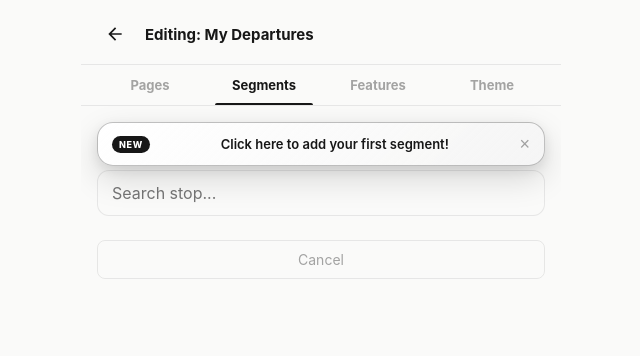
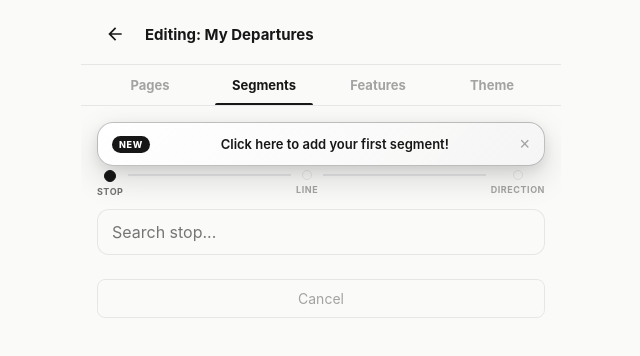
Before and after one commit to cxr-dev/Nasta, a Svelte app: page / in a window 1280 px wide. Both pictures are taken after a click on the button "+ Add segment". Shown: the top 356 px of the page, without its empty margins (319-959 px from the left). Built offline with nearby package versions, Linux system fonts and the light colour scheme; a web font is replaced by a local one.

Commit message:
Added progress bar for adding segments.

```diff
--- a/src/components/SegmentSearch.svelte
+++ b/src/components/SegmentSearch.svelte
@@ -12,6 +12,7 @@ import { getT } from '../stores/localeStore.svelte';
 import { getSettings, setActiveTransportType } from '../stores/settingsStore.svelte';
 import DirectionSelector from './DirectionSelector.svelte';
 import { onMount } from 'svelte';
+import gsap from 'gsap';
 
 const SEARCH_MIN_QUERY_LENGTH = 2;
 const SEARCH_DEBOUNCE_MS = 300;
@@ -145,6 +146,12 @@ function getDistanceSortValue(station: SiteSearchResult): number {
   let loadingDeps = $state(false);
   let departureError = $state<string | null>(null);
   let step = $state<'search' | 'select' | 'direction'>('search');
+  let stepIndex = $derived(
+    step === 'search' ? 0 : step === 'select' ? 1 : 2
+  );
+  let stepLabels = $derived([t.stepStop, t.stepLine, t.stepDirection]);
+  let progressEl = $state<HTMLDivElement | undefined>();
+  let contentEl = $state<HTMLDivElement | undefined>();
   let debounceTimer: ReturnType<typeof setTimeout>;
   let abortController: AbortController | null = null;
 
@@ -373,10 +380,56 @@ function getDistanceSortValue(station: SiteSearchResult): number {
       void fetchLocationIfEnabled();
     }
   });
+
+  $effect(() => {
+    const idx = stepIndex;
+    if (!progressEl) return;
+    const reduce = window.matchMedia('(prefers-reduced-motion: reduce)').matches;
+    if (reduce) return;
+    const dot = progressEl.querySelector(`[data-step="${idx}"]`) as HTMLElement | null;
+    if (dot) {
+      gsap.fromTo(dot, { scale: 0.85 }, { scale: 1, duration: 0.3, ease: 'back.out(1.7)' });
+    }
+    if (idx > 0) {
+      const fill = progressEl.querySelector(`[data-connector="${idx - 1}"] .step-connector-fill`) as HTMLElement | null;
+      if (fill) {
+        gsap.to(fill, { scaleX: 1, duration: 0.25, ease: 'power2.out', transformOrigin: 'left center' });
+      }
+    }
+  });
+
+  $effect(() => {
+    if (!contentEl) return;
+    const reduce = window.matchMedia('(prefers-reduced-motion: reduce)').matches;
+    if (reduce) return;
+    const s = step;
+    gsap.fromTo(contentEl, { opacity: 0, y: 3 }, { opacity: 1, y: 0, duration: 0.2, ease: 'power2.out' });
+  });
 </script>
 
 <div class="segment-search">
-  {#if step === 'search'}
+  <div class="step-progress" bind:this={progressEl}>
+    {#each stepLabels as label, i}
+      <div class="step-node" class:active={stepIndex >= i} class:completed={stepIndex > i}>
+        <div class="step-dot" data-step={i}>
+          {#if stepIndex > i}
+            <svg viewBox="0 0 12 12" width="8" height="8" fill="none"><path d="M3 6l2 2 4-4" stroke="currentColor" stroke-width="1.5" stroke-linecap="round" stroke-linejoin="round"/></svg>
+          {/if}
+        </div>
+        <span class="step-label">{label}</span>
+      </div>
+      {#if i < 2}
+        <div class="step-connector-wrap">
+          <div class="step-connector" data-connector={i}>
+            <div class="step-connector-fill"></div>
+          </div>
+        </div>
+      {/if}
+    {/each}
+  </div>
+  <div class="step-content" bind:this={contentEl}>
+    {#key step}
+      {#if step === 'search'}
 <input
         type="text"
         bind:value={query}
@@ -524,7 +577,9 @@ function getDistanceSortValue(station: SiteSearchResult): number {
         </div>
       {/if}
     </div>
-  {/if}
+      {/if}
+    {/key}
+  </div>
 </div>
 
 <style>
@@ -854,4 +909,85 @@ function getDistanceSortValue(station: SiteSearchResult): number {
     color: var(--text-secondary);
     flex: 1;
   }
+
+  .step-progress {
+    display: flex;
+    align-items: flex-start;
+    padding: 0 0 12px 0;
+    width: 100%;
+  }
+
+  .step-node {
+    display: flex;
+    flex-direction: column;
+    align-items: center;
+    gap: 4px;
+    flex-shrink: 0;
+  }
+
+  .step-dot {
+    width: 10px;
+    height: 10px;
+    border-radius: 50%;
+    border: 1.5px solid var(--border);
+    background: transparent;
+    display: flex;
+    align-items: center;
+    justify-content: center;
+    transition: background 0.2s ease, border-color 0.2s ease, width 0.2s ease, height 0.2s ease;
+  }
+
+  .step-node.active .step-dot {
+    width: 12px;
+    height: 12px;
+    background: var(--accent);
+    border-color: var(--accent);
+  }
+
+  .step-node.completed .step-dot {
+    background: var(--accent);
+    border-color: var(--accent);
+    color: var(--text-on-accent);
+  }
+
+  .step-connector-wrap {
+    flex: 1;
+    display: flex;
+    align-items: center;
+    padding-top: 4px;
+    margin: 0 5px;
+  }
+
+  .step-connector {
+    height: 2px;
+    width: 100%;
+    background: var(--border);
+    overflow: hidden;
+  }
+
+  .step-connector-fill {
+    height: 100%;
+    background: var(--accent);
+    transform: scaleX(0);
+    transform-origin: left center;
+  }
+
+  .step-label {
+    font-size: 9px;
+    font-weight: 700;
+    letter-spacing: 0.06em;
+    text-transform: uppercase;
+    color: var(--text-muted);
+    text-align: center;
+    transition: color 0.2s ease;
+    white-space: nowrap;
+  }
+
+  .step-node.active .step-label {
+    color: var(--text-secondary);
+  }
+
+  .step-node.completed .step-label {
+    color: var(--accent);
+  }
 </style>
--- a/src/lib/i18n.ts
+++ b/src/lib/i18n.ts
@@ -255,6 +255,11 @@ const sv = {
   allTransportTypes: "Alla",
   via: "via",
 
+  // Step progress
+  stepStop: "Hållplats",
+  stepLine: "Linje",
+  stepDirection: "Riktning",
+
   // Quirky moment
   showCelebration: "Visa firande",
 };
@@ -499,6 +504,10 @@ const en: typeof sv = {
   allTransportTypes: "All",
   via: "via",
 
+  stepStop: "Stop",
+  stepLine: "Line",
+  stepDirection: "Direction",
+
   showCelebration: "Show celebration",
 };
 
```
